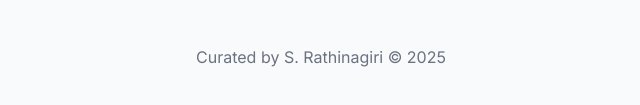
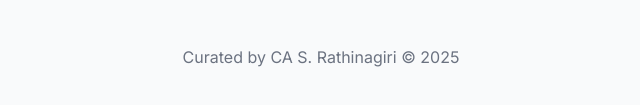
Before and after one commit to SRathinaGiri/ThirunelveliAURA, a plain HTML site: page index.html in a window 1280 px wide. Shown: the part 191-296 px from the top of the page, 319-959 px from the left. Drawn offline with nearby package versions, Linux system fonts and the light colour scheme; no server answers.

Commit message:
Update index.html

```diff
--- a/index.html
+++ b/index.html
@@ -36,7 +36,7 @@
         </main>
 
         <footer class="text-center mt-12 text-gray-500">
-            <p>Curated by S. Rathinagiri &copy; 2025</p>
+            <p>Curated by CA S. Rathinagiri &copy; 2025</p>
         </footer>
     </div>
 
```
